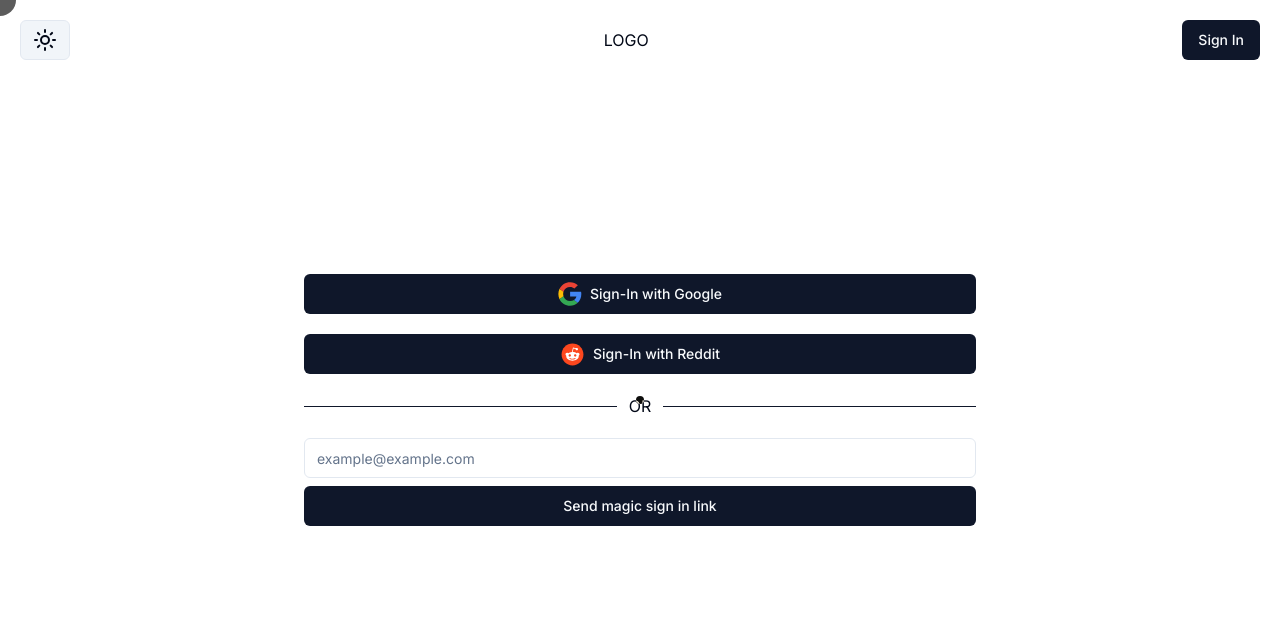
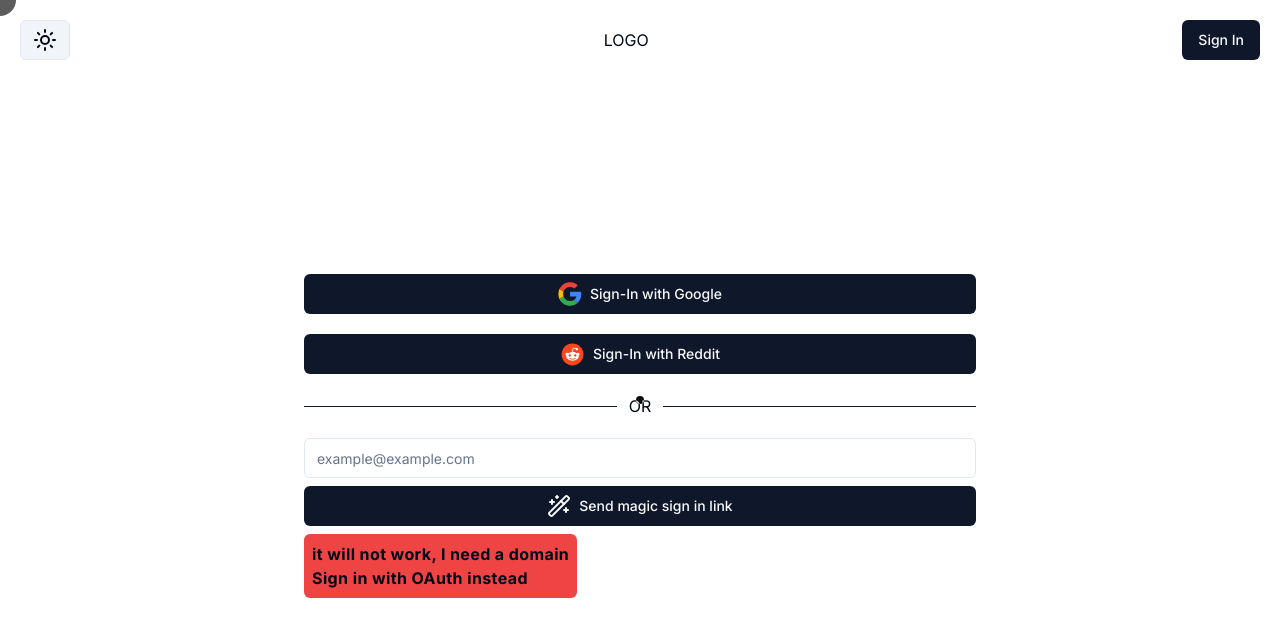
Before and after one commit to zafchiel/websocket-client, a Next.js app: page /signin in a window 1280 px wide. Shown: the top 636 px of the page. Built offline with nearby package versions, Linux system fonts and the light colour scheme; no server answers.

Commit message:
magic icon / warning that it wil not work

```diff
--- a/components/SignInEmail.tsx
+++ b/components/SignInEmail.tsx
@@ -12,7 +12,12 @@ export default function SignInEmail() {
   ]
 
   return (
-    <div className="w-full">
+    <>
+      <div className="relative w-full">
+        <div className="absolute top-full mt-2 rounded-md bg-red-500 p-2 font-bold tracking-wide">
+          <p>it will not work, I need a domain</p>
+          <p>Sign in with OAuth instead</p>
+        </div>
         <Input
           className="mb-2 w-full"
           value={email}
@@ -22,5 +27,6 @@ export default function SignInEmail() {
         />
         <SignInEmailButton email={email} />
       </div>
+    </>
   )
 }
--- a/components/SignInEmailButton.tsx
+++ b/components/SignInEmailButton.tsx
@@ -1,9 +1,14 @@
 import { Button } from "./ui/button"
 import { signIn } from "next-auth/react"
+import { Wand2 } from "lucide-react"
 
 export default function SignInEmailButton({ email }: { email: string }) {
   return (
-    <Button className="w-full" onClick={() => signIn("email", { email })}>
+    <Button
+      className="flex w-full items-center justify-center gap-2"
+      onClick={() => signIn("email", { email })}
+    >
+      <Wand2 />
       Send magic sign in link
     </Button>
   )
```
Lines whose indentation alone changed are shown as unchanged.
